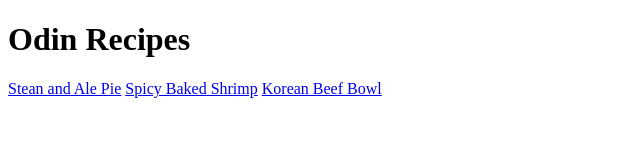
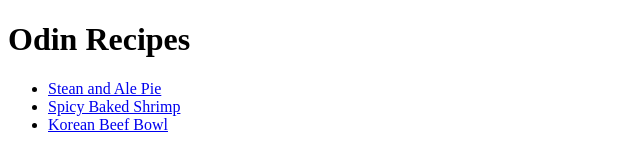
Before and after one commit to demodrome/odin-recipes, a plain HTML site: page index.html in a window 1280 px wide. Shown: the whole page, without its empty margins (0-640 px from the left). Drawn offline with Linux system fonts and the light colour scheme.

Commit message:
Add index.html page links to list
Add links to a list element for improved us ability and clarity

```diff
--- a/index.html
+++ b/index.html
@@ -7,8 +7,10 @@
 </head>
 <body>
     <h1>Odin Recipes</h1>
-    <a href="./recipes/stake-and-ale-pie.html">Stean and Ale Pie</a>
-    <a href="./recipes/spicy-baked-shrimp.html">Spicy Baked Shrimp</a>
-    <a href="./recipes/korean-beef-bowl.html">Korean Beef Bowl</a>
+    <ul>
+        <li><a href="./recipes/stake-and-ale-pie.html">Stean and Ale Pie</a></li>
+        <li><a href="./recipes/spicy-baked-shrimp.html">Spicy Baked Shrimp</a></li>
+        <li><a href="./recipes/korean-beef-bowl.html">Korean Beef Bowl</a></li>
+    </ul>
 </body>
 </html>
```
